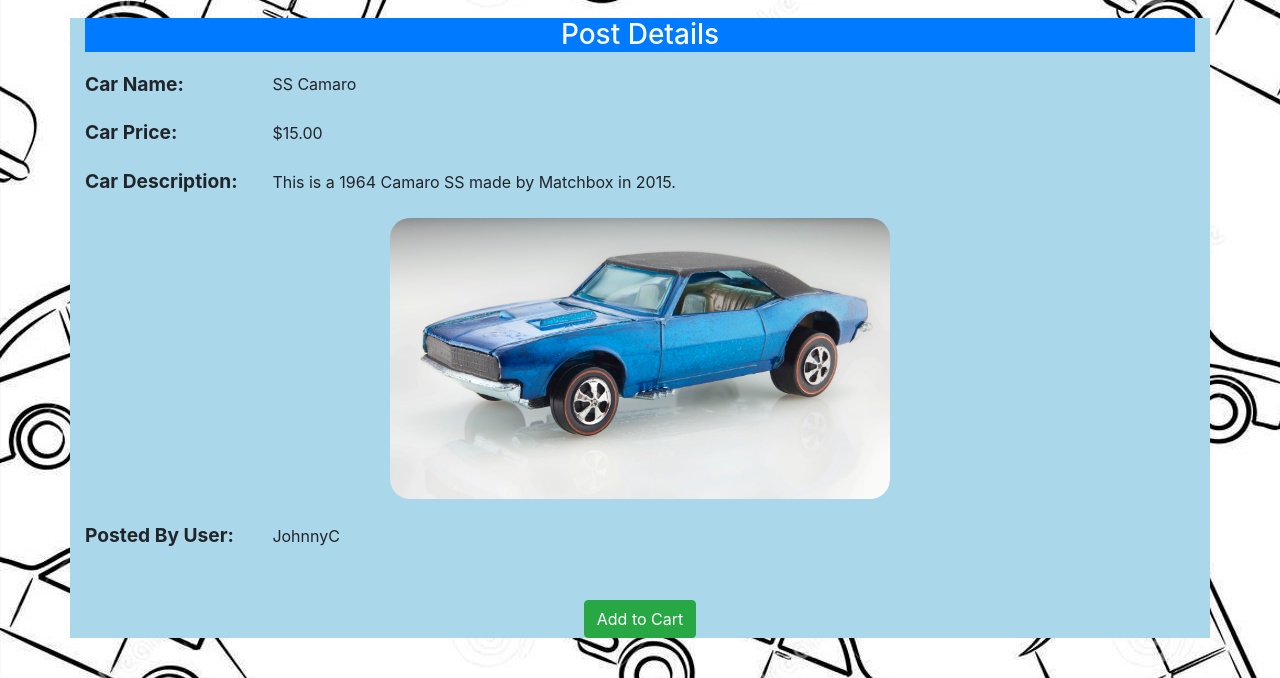
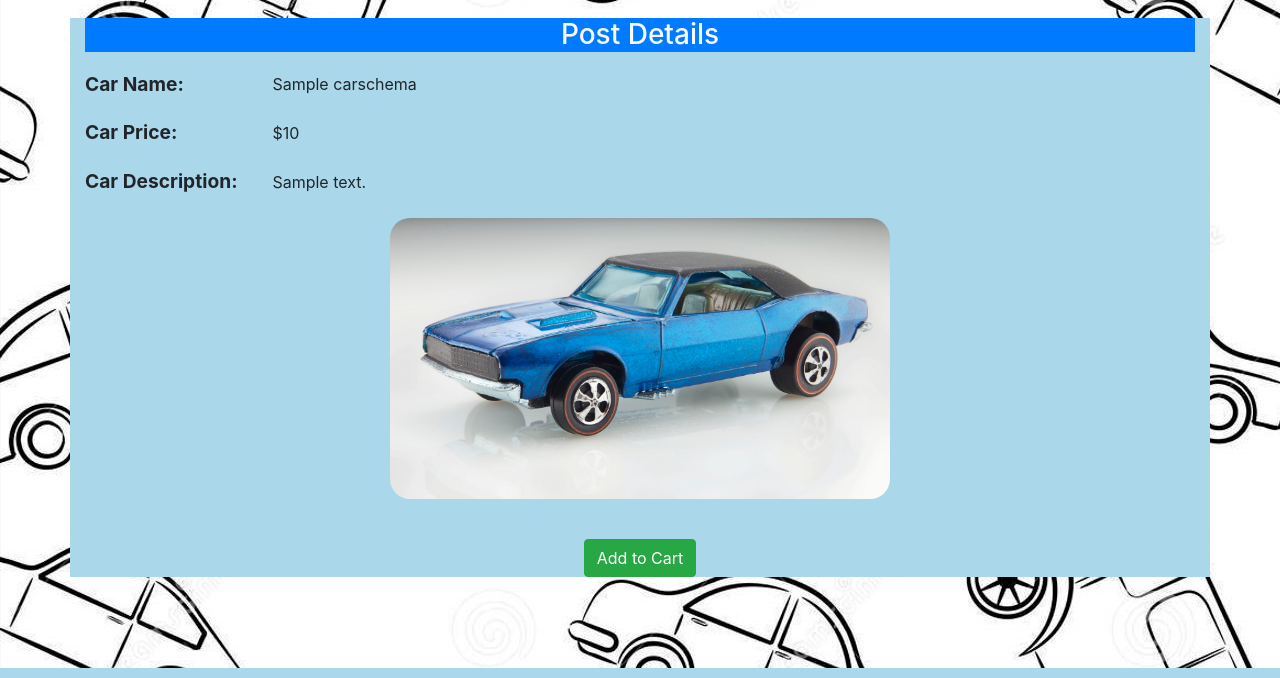
Before and after one commit to marklanglo/349_Final_Project, a Node server app: page /viewPost/600000000000000000000001 in a window 1280 px wide. Shown: the part 132-810 px from the top of the page. Run offline with Node 20, Linux system fonts and the light colour scheme; tables that the repository leaves empty hold one stand-in row (values such as "Sample post"); some libraries are stand-ins or nearby versions.

Commit message:
viewPost pulls from db

```diff
--- a/app/server/controllers/carController.js
+++ b/app/server/controllers/carController.js
@@ -170,7 +170,7 @@ exports.exploreCar = async (req, res) => {
 		let carID = req.params.id;
 
 		const car = await Car.findById(carID);
-		res.render('viewPost', { title: 'Toy Car Trade - View Post', carID });
+		res.render('viewPost', { title: 'Toy Car Trade - View Post', car });
 	} catch (error) {
 		res.status(500).send({ message: error.message || "Error Occured" });
 	}
--- a/app/views/layouts/main.ejs
+++ b/app/views/layouts/main.ejs
@@ -126,7 +126,6 @@
 
 
   <%- body -%>
-  <script> src = "/js/script.js"</script>
 </body>
 
 </html>
--- a/app/views/viewPost.ejs
+++ b/app/views/viewPost.ejs
@@ -113,29 +113,31 @@
     </nav>
 
 		<div class="container text-body bg-soft-blue">
+			<% if(car != null) {%>
 			<h3 class="bg-primary text-light text-center">Post Details</h3>
 			<form>
 				<div class="post-row">
 					<span class="post-column post-attribute">Car Name: </span>
-					<span class="post-column post-enter" id="carName">SS Camaro</span>
+					<span class="post-column post-enter" id="carName"><%- car.carName%></span>
 				</div>
 				<div class="post-row">
 					<span class="post-column post-attribute">Car Price: </span>
-					<span class="post-column post-enter" id="carPrice">$15.00</span>
+					<span class="post-column post-enter" id="carPrice">$<%- car.carPrice%></span>
 				</div>
 				<div class="post-row">
 					<span class="post-column post-attribute">Car Description: </span>
-					<span class="post-column post-enter" id="carDescription">This is a 1964 Camaro SS made by Matchbox in 2015.</span>
+					<span class="post-column post-enter" id="carDescription"><%- car.carDescription%></span>
 				</div>
 				<img src="/img/slide3.jpg" class="post-item-image">
-				<div class="post-row">
+				<!-- <div class="post-row">
 					<span class="post-column post-attribute">Posted By User: </span>
 					<span class="post-column post-enter" id="posterName">JohnnyC</span>
-				</div>
+				</div> -->
 				<div>
 					<button class="post-button btn btn-success">Add to Cart</button>
 				</div>
 			</form>
+			<%}%>
 		</div>
 
 		<script src="bootstrap/js/bootstrap.min.js"></script>
```
